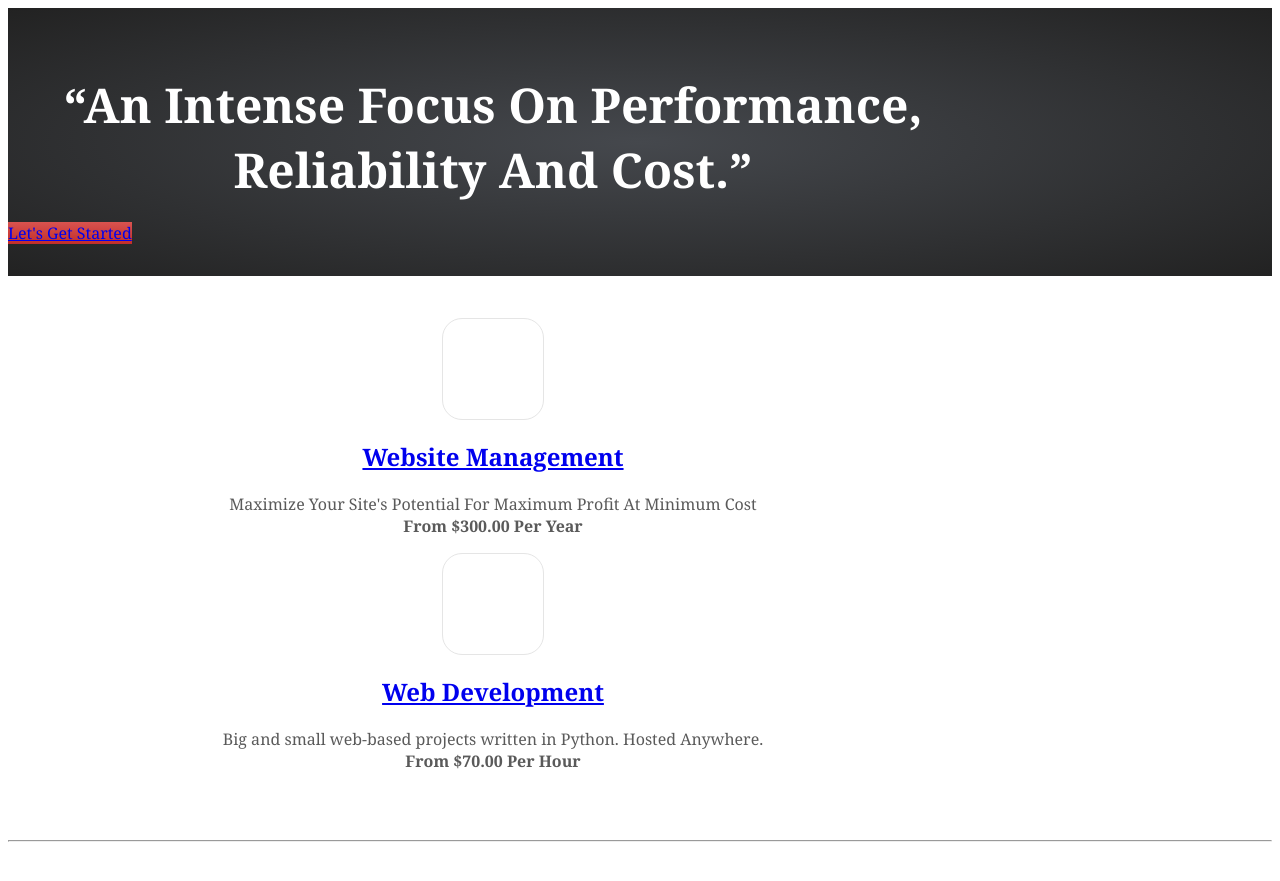
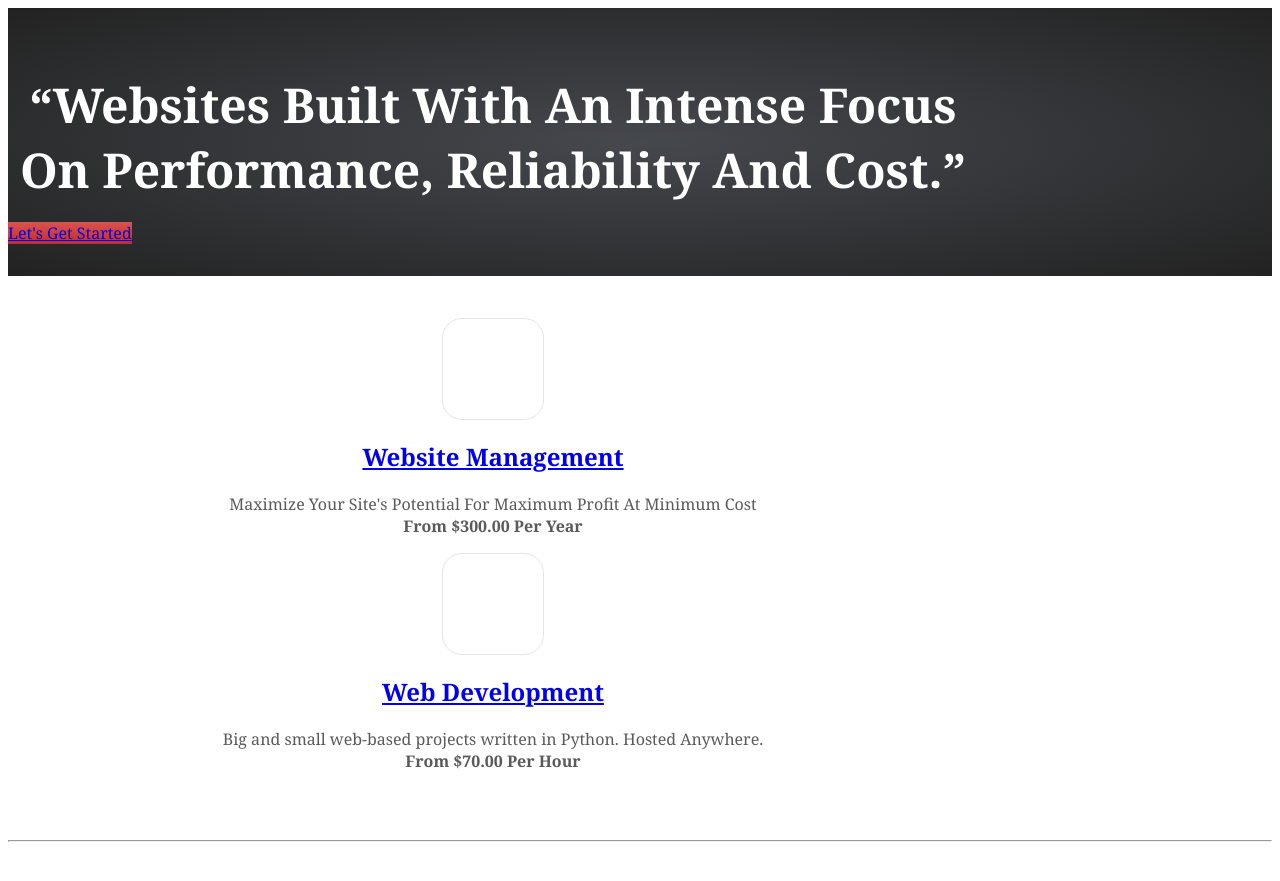
Before and after one commit to rayleyva/caoimhghin.github.io, a Jekyll site: the page built from services.md, in a window 1280 px wide and 900 px high. Shown: the top 881 px of the window. Built offline with Jekyll 4.4.1, drawn with Linux system fonts in a browser that asks for light colours; nearby versions of some CDN libraries.

Commit message:
modified line

```diff
--- a/_layouts/marketing.html
+++ b/_layouts/marketing.html
@@ -13,7 +13,7 @@ layout: compress
             <div class="jumbotron">
                 <div class="row">
                     <div class="col-md-12">
-                        <h1 class="text-left">“An Intense Focus On Performance, Reliability And Cost.”</h1>
+                        <h1 class="text-left">“Websites Built With An Intense Focus On Performance, Reliability And Cost.”</h1>
                     </div>
                     <div class="col-md-12 text-center">
                         <a href="/get-started/" class="btn btn-danger btn-lg">Let's Get Started</a>
```
